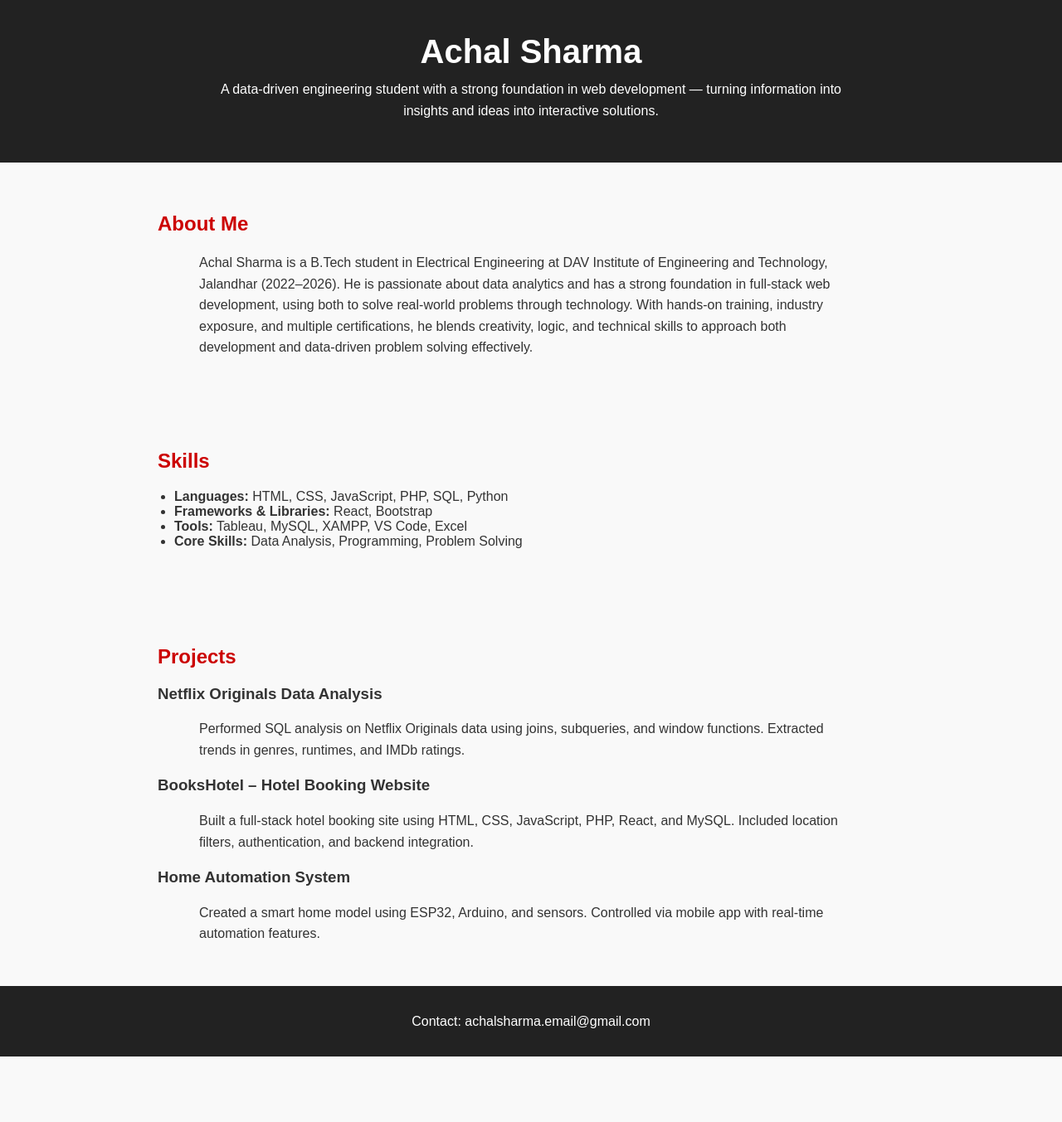
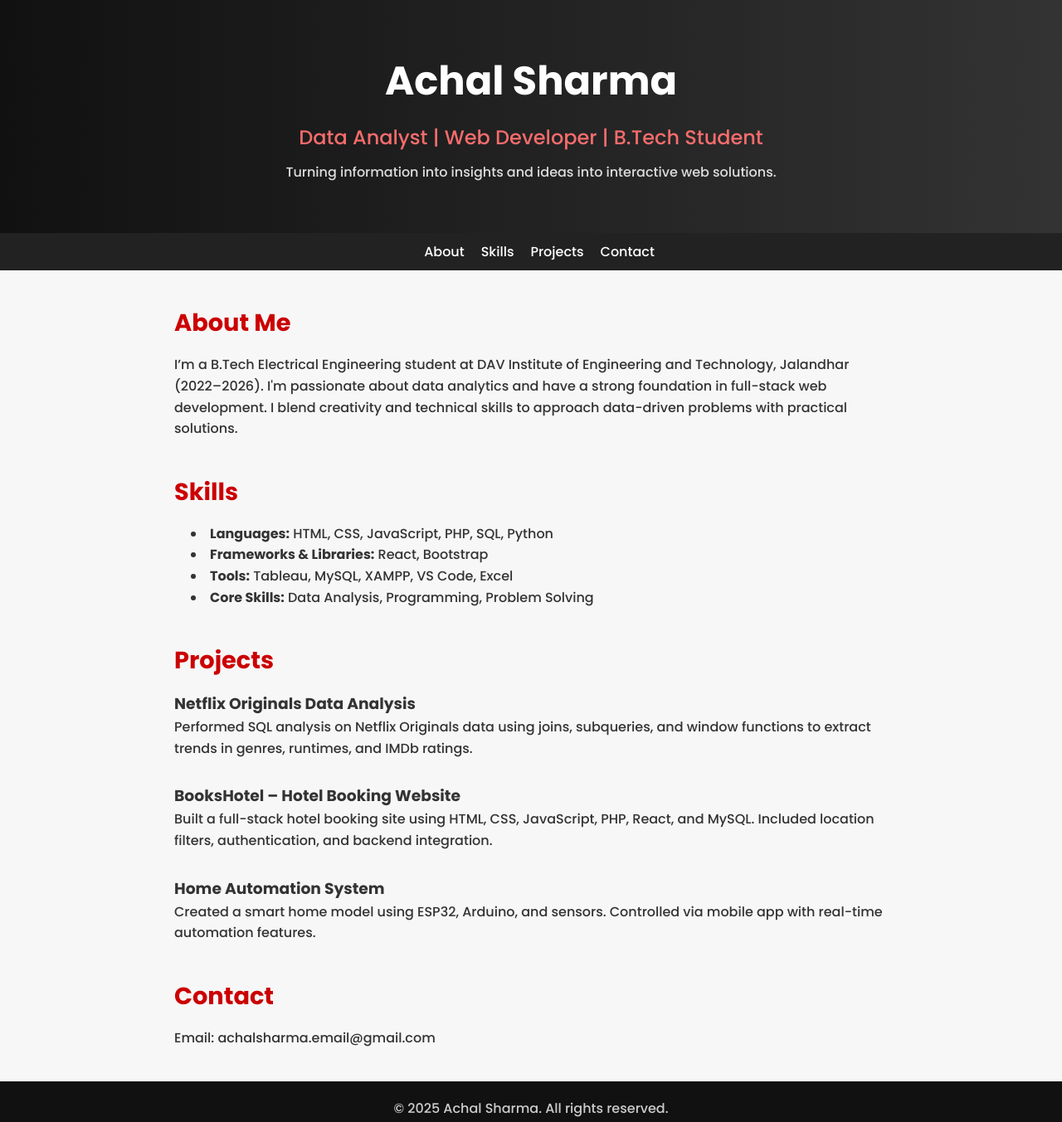
Before and after one commit to achal-sharma01/achalsharma.github.io, a plain HTML site: page index.html in a window 1280 px wide. Shown: the whole page at 83% size. Before the commit the page ends 1274 px from the top, so only its background shows below. Drawn offline with Linux system fonts and the light colour scheme.

Commit message:
Add files via upload

```diff
--- a/index.html
+++ b/index.html
@@ -5,17 +5,30 @@
   <meta charset="UTF-8" />
   <meta name="viewport" content="width=device-width, initial-scale=1.0" />
   <title>Achal Sharma | Portfolio</title>
+  <link href="https://fonts.googleapis.com/css2?family=Poppins:wght@300;500;700&display=swap" rel="stylesheet">
   <link rel="stylesheet" href="style.css" />
 </head>
 <body>
-    <header>
+  <header class="hero">
+    <div class="hero-content">
       <h1>Achal Sharma</h1>
-        <p>A data-driven engineering student with a strong foundation in web development — turning information into insights and ideas into interactive solutions.</p>
+      <p class="subtitle">Data Analyst | Web Developer | B.Tech Student</p>
+      <p class="tagline">Turning information into insights and ideas into interactive web solutions.</p>
+    </div>
   </header>
+
+  <nav class="navbar">
+    <ul>
+      <li><a href="#about">About</a></li>
+      <li><a href="#skills">Skills</a></li>
+      <li><a href="#projects">Projects</a></li>
+      <li><a href="#contact">Contact</a></li>
+    </ul>
+  </nav>
 
   <section id="about">
     <h2>About Me</h2>
-        <p>Achal Sharma is a B.Tech student in Electrical Engineering at DAV Institute of Engineering and Technology, Jalandhar (2022–2026). He is passionate about data analytics and has a strong foundation in full-stack web development, using both to solve real-world problems through technology. With hands-on training, industry exposure, and multiple certifications, he blends creativity, logic, and technical skills to approach both development and data-driven problem solving effectively.</p>
+    <p>I’m a B.Tech Electrical Engineering student at DAV Institute of Engineering and Technology, Jalandhar (2022–2026). I'm passionate about data analytics and have a strong foundation in full-stack web development. I blend creativity and technical skills to approach data-driven problems with practical solutions.</p>
   </section>
 
   <section id="skills">
@@ -30,22 +43,27 @@
 
   <section id="projects">
     <h2>Projects</h2>
-        <div>
+    <div class="project">
       <h3>Netflix Originals Data Analysis</h3>
-            <p>Performed SQL analysis on Netflix Originals data using joins, subqueries, and window functions. Extracted trends in genres, runtimes, and IMDb ratings.</p>
+      <p>Performed SQL analysis on Netflix Originals data using joins, subqueries, and window functions to extract trends in genres, runtimes, and IMDb ratings.</p>
     </div>
-        <div>
+    <div class="project">
       <h3>BooksHotel – Hotel Booking Website</h3>
       <p>Built a full-stack hotel booking site using HTML, CSS, JavaScript, PHP, React, and MySQL. Included location filters, authentication, and backend integration.</p>
     </div>
-        <div>
+    <div class="project">
       <h3>Home Automation System</h3>
       <p>Created a smart home model using ESP32, Arduino, and sensors. Controlled via mobile app with real-time automation features.</p>
     </div>
   </section>
 
+  <section id="contact">
+    <h2>Contact</h2>
+    <p>Email: achalsharma.email@gmail.com</p>
+  </section>
+
   <footer>
-        <p>Contact: achalsharma.email@gmail.com</p>
+    <p>&copy; 2025 Achal Sharma. All rights reserved.</p>
   </footer>
 </body>
 </html>
--- a/style.css
+++ b/style.css
@@ -1,40 +1,84 @@
+
+* {
+  margin: 0;
+  padding: 0;
+  box-sizing: border-box;
+}
 
 body {
-    font-family: Arial, sans-serif;
-    margin: 0;
-    padding: 0;
-    background: #f9f9f9;
+  font-family: 'Poppins', sans-serif;
+  background-color: #f7f7f7;
   color: #333;
+  line-height: 1.6;
 }
-header {
-    background: #222;
+
+.hero {
+  background: linear-gradient(to right, #111, #333);
   color: #fff;
-    padding: 40px 20px;
+  padding: 60px 20px;
   text-align: center;
 }
-h1 {
-    margin: 0;
-    font-size: 2.5em;
+
+.hero h1 {
+  font-size: 3em;
+  margin-bottom: 10px;
 }
-p {
-    max-width: 800px;
-    margin: 10px auto;
-    line-height: 1.6;
+
+.subtitle {
+  font-size: 1.5em;
+  color: #f76c6c;
 }
+
+.tagline {
+  margin-top: 10px;
+  font-size: 1em;
+  color: #ddd;
+}
+
+.navbar {
+  background-color: #222;
+  padding: 10px 0;
+  text-align: center;
+}
+
+.navbar ul {
+  list-style: none;
+  display: flex;
+  justify-content: center;
+  gap: 20px;
+}
+
+.navbar a {
+  color: #fff;
+  text-decoration: none;
+  font-weight: 500;
+}
+
 section {
-    padding: 40px 20px;
   max-width: 900px;
-    margin: auto;
+  margin: 40px auto;
+  padding: 0 20px;
 }
+
 h2 {
+  margin-bottom: 15px;
   color: #cc0000;
+  font-size: 1.8em;
 }
+
 ul {
-    padding-left: 20px;
+  list-style: inside disc;
+  margin-left: 20px;
 }
+
+.project {
+  margin-bottom: 30px;
+}
+
 footer {
+  background: #111;
+  color: #ccc;
   text-align: center;
   padding: 20px;
-    background: #222;
-    color: #fff;
+  margin-top: 40px;
 }
```
Lines whose indentation alone changed are shown as unchanged.
